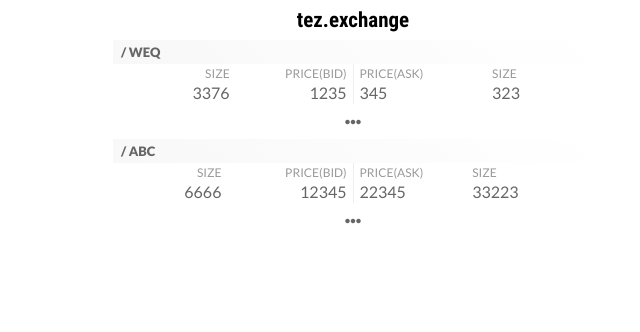
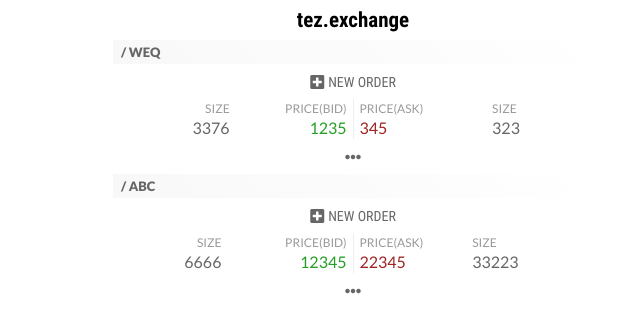
Before and after one commit to tezexchange/tezexchange-web, a Nuxt app: page / in a window 1280 px wide. Shown: the top 332 px of the page, without its empty margins (287-927 px from the left). Built offline with nearby package versions, Linux system fonts and the light colour scheme.

Commit message:
mod style

```diff
--- a/src/layouts/default.vue
+++ b/src/layouts/default.vue
@@ -15,6 +15,11 @@
 * {margin: 0; padding: 0; font-family: 'Lato'; color: #666; font-size: 16px;}
 a {text-decoration: none; color: #000;}
 i.fas {color: #666;}
+i.far {color: #666;}
+button {display: inline-flex; justify-content: center; align-items: center;}
+button > i {margin-right: 4px;}
+button {background: transparent; border: 0; outline: none}
+button span {font-family: 'Roboto Condensed'; font-size: 14px; }
 
 header {margin: 8px 0;}
 .logo {text-align: center; transition: all 0.5s}
--- a/src/pages/token/token.vue
+++ b/src/pages/token/token.vue
@@ -17,6 +17,12 @@
       / {{name}}
     </div>
 
+    <div class="operation-wrapper">
+      <button>
+        <i class="fas fa-plus-square"></i> <span>NEW ORDER</span>
+      </button>
+    </div>
+
     <div class="orders-wrapper">
       <div class="buying">
         <table>
@@ -30,7 +36,7 @@
                 v-if="(mini && !i) || !mini"
                 v-for="(order, i) in order_info.buying">
               <td>{{order.orders.reduce((acc, x) => acc + +x.amount_token, 0)}}</td>
-              <td>{{order.price}}</td>
+              <td class="bid">{{order.price}}</td>
             </tr>
           </tbody>
         </table>
@@ -46,7 +52,7 @@
                 @click="active_orders = Object.assign({direction: false}, order)"
                 v-if="(mini && !i) || !mini"
                 v-for="(order, i) in order_info.selling">
-              <td>{{order.price}}</td>
+              <td class="ask">{{order.price}}</td>
               <td>{{order.orders.reduce((acc, x) => acc + +x.amount_token, 0)}}</td>
             </tr>
           </tbody>
@@ -65,6 +71,8 @@
 <style scoped>
 .title {font-size: 13px; padding: 4px 0 4px 8px; font-weight: 900; background: rgb(248,248,248); background: linear-gradient(45deg, rgba(248,248,248,1) 0%, rgba(255,255,255,1) 100%);}
 
+.operation-wrapper {text-align: center; margin: 8px 0;}
+
 .orders-wrapper {display: flex; margin: 0 8px;}
 .orders-wrapper > div {flex-grow: 1; width: 100%; overflow:hidden; opacity: 1; transition: width .5s, opacity .5s}
 
@@ -74,6 +82,8 @@ th {font-size: 12px; color: #999; font-weight: 400}
 .buying th, .buying td {text-align: right}
 .selling th, .selling td {text-align: left}
 .price-header {max-width: 40px}
+.bid {color: #259e25;}
+.ask {color: #9e2525;}
 
 .active-orders {font-weight: 900}
 
```
